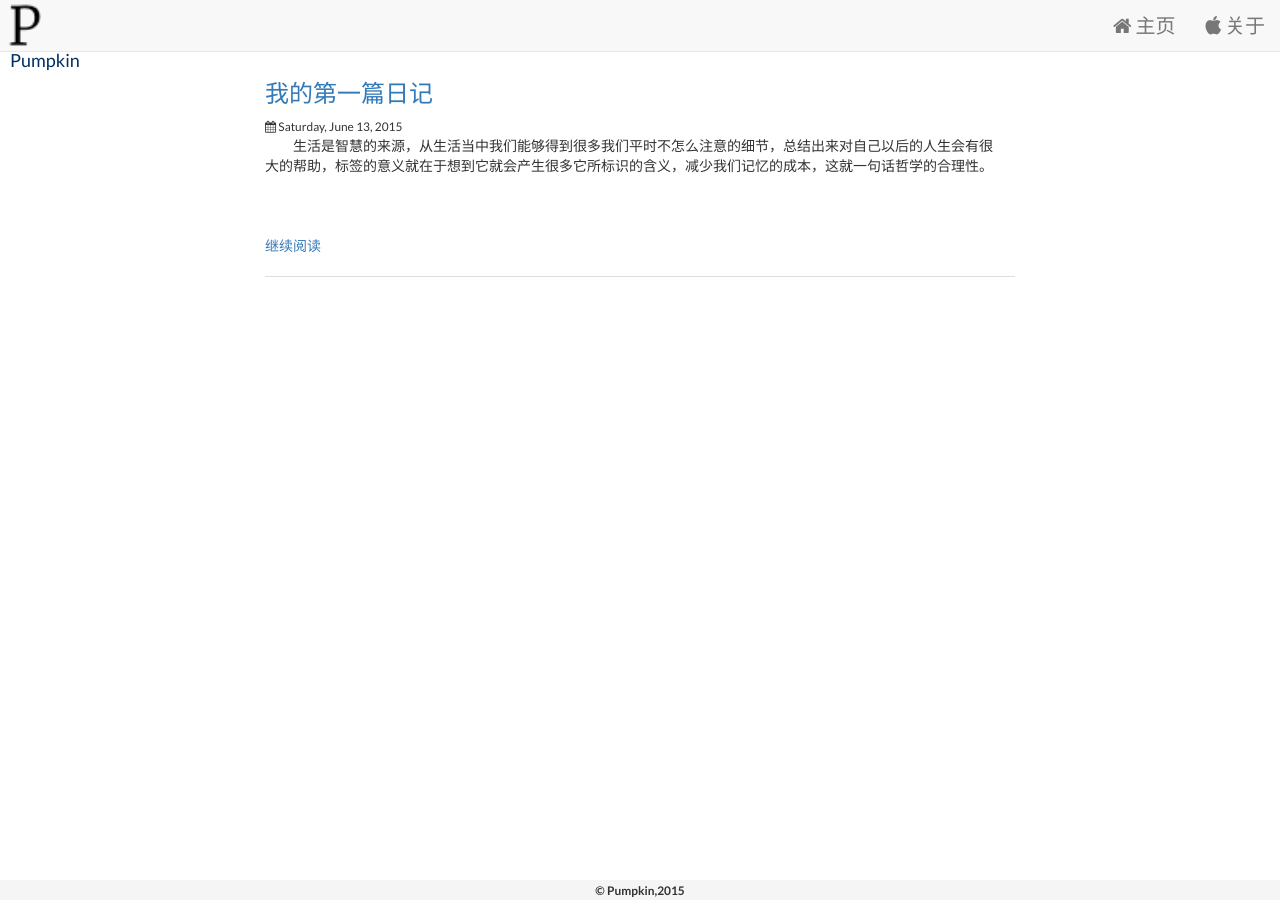
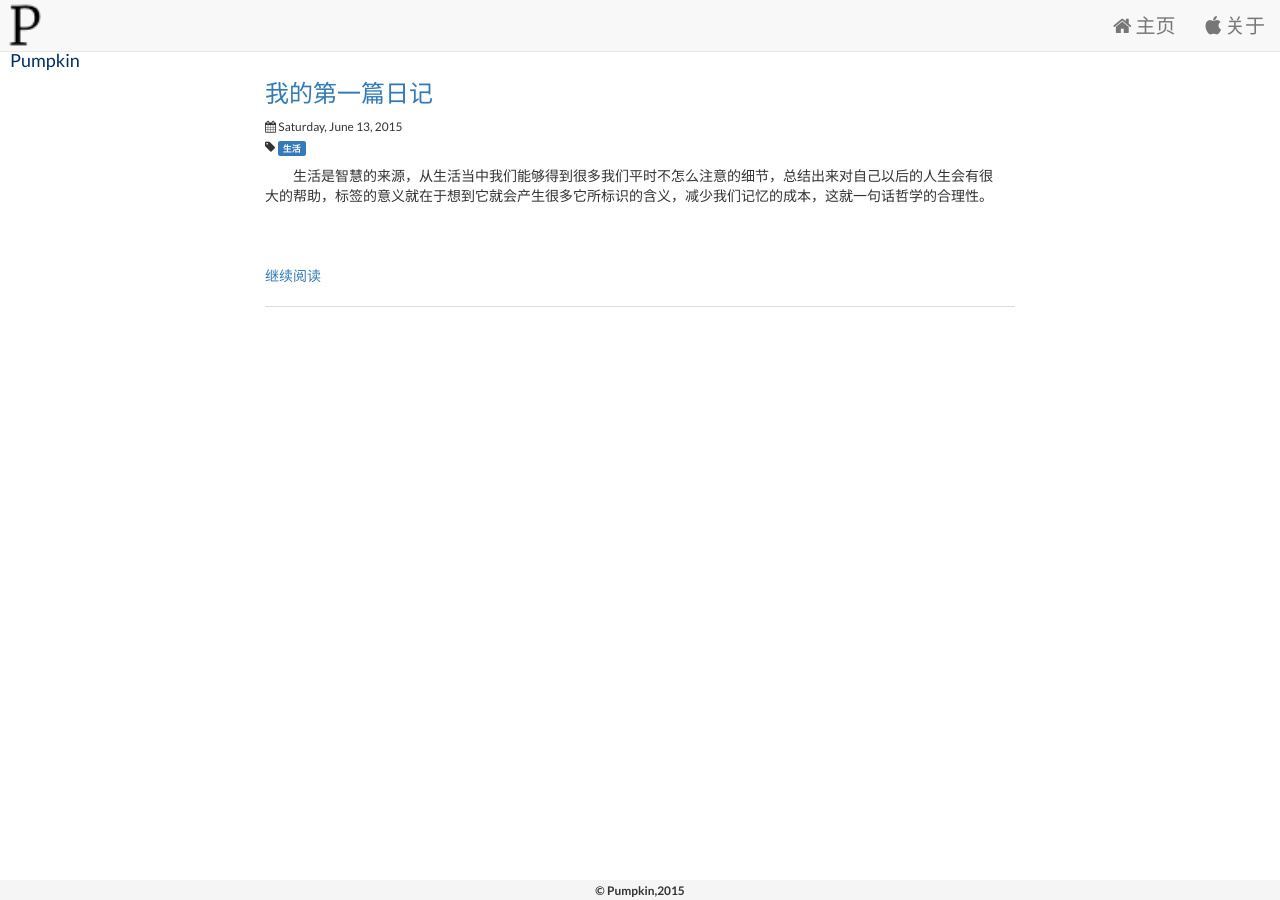
Before and after one commit to LarryBrick/jekyll_demo, a Jekyll site: the page built from index.html, in a window 1280 px wide. Built offline with Jekyll 4.4.1, drawn with Linux system fonts in a browser that asks for light colours; nearby versions of some CDN libraries.

Commit message:
加入标签

```diff
--- a/index.html
+++ b/index.html
@@ -15,7 +15,7 @@ date: 2014-10-19 23:51
 			</time>
 		  </small>
         </div>
-		<!--<div class="margin10">
+		<div class="margin10">
           <small>
             <i class="fa fa-tag"></i>
             {% for tag in post.tags %}
@@ -23,13 +23,13 @@ date: 2014-10-19 23:51
             {% endfor %}
           </small>
         </div>
-        {% if post.thumbnail %}
+        <!--{% if post.thumbnail %}
           <img src="{{post.thumbnail}}"
           alt="{{post.title}}"  class="pull-left img-responsive thumb margin10 img-thumbnail" />
         {% endif %}-->
-		<div class="margin10">
-        	<article class="excerpt">{{post.excerpt}}</article>
-        	<a class="pull-left marginBottom10" href="{{post.url | prepend: site.baseurl }}">继续阅读</a>
+        <div class="margin10">
+          <article class="excerpt">{{post.excerpt}}</article>
+          <a class="pull-left marginBottom10" href="{{post.url | prepend: site.baseurl }}">继续阅读</a>
         </div>
       </div>
     {% endfor %}
```
